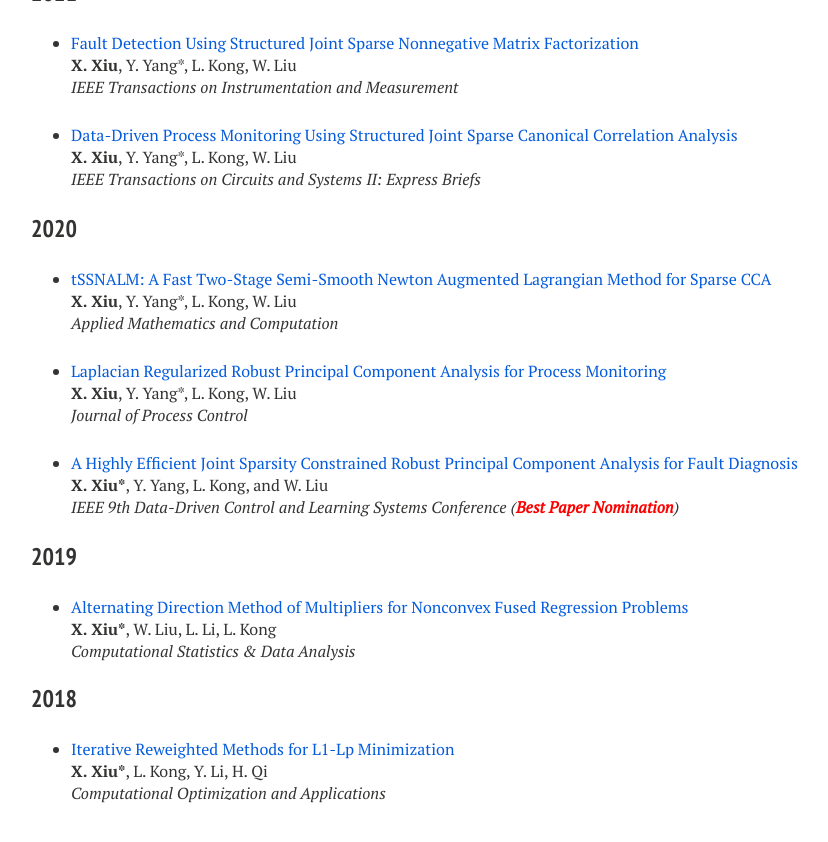
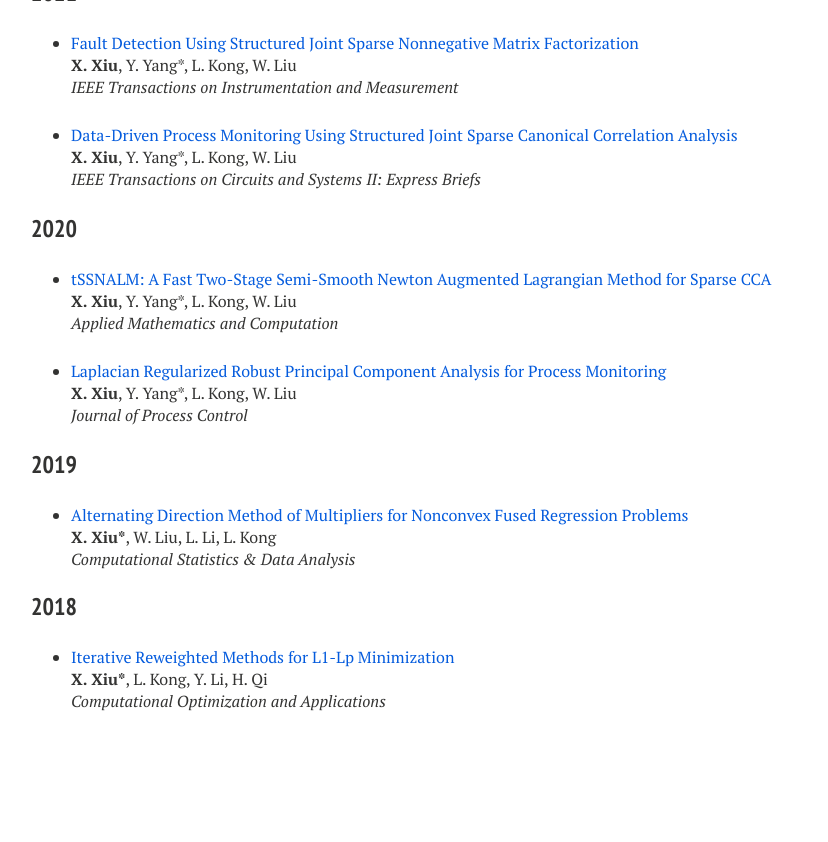
Before and after one commit to xianchaoxiu/xianchaoxiu.github.io, a Jekyll site: the page built from publication/index.md, in a window 1280 px wide and 900 px high, scrolled down 1410 px. Shown: the top 842 px of the window, without its empty margins (289-1117 px from the left). Built offline with Jekyll 4.4.1, drawn with Linux system fonts in a browser that asks for light colours; nearby versions of some CDN libraries; after the commit the page ends 2218 px from its top, so only the background shows below that.

Commit message:
Update index.md

```diff
--- a/publication/index.md
+++ b/publication/index.md
@@ -105,11 +105,6 @@ X. Li, <b>X. Xiu*</b>, W. Liu, Z. Miao<br>
 <i>Journal of Process Control</i><br>
 
 
-* <a href="https://ieeexplore.ieee.org/abstract/document/9275063/" class="textlink" target="_blank">A Highly Efficient Joint Sparsity Constrained Robust Principal Component Analysis for Fault Diagnosis</a>  <br>
-<b>X. Xiu*</b>, Y. Yang, L. Kong, and W. Liu<br>
-<i>IEEE 9th Data-Driven Control and Learning Systems Conference (<font color='red'><b>Best Paper Nomination</b></font>)</i> <br>
-
-
 
 ### 2019
 
```
